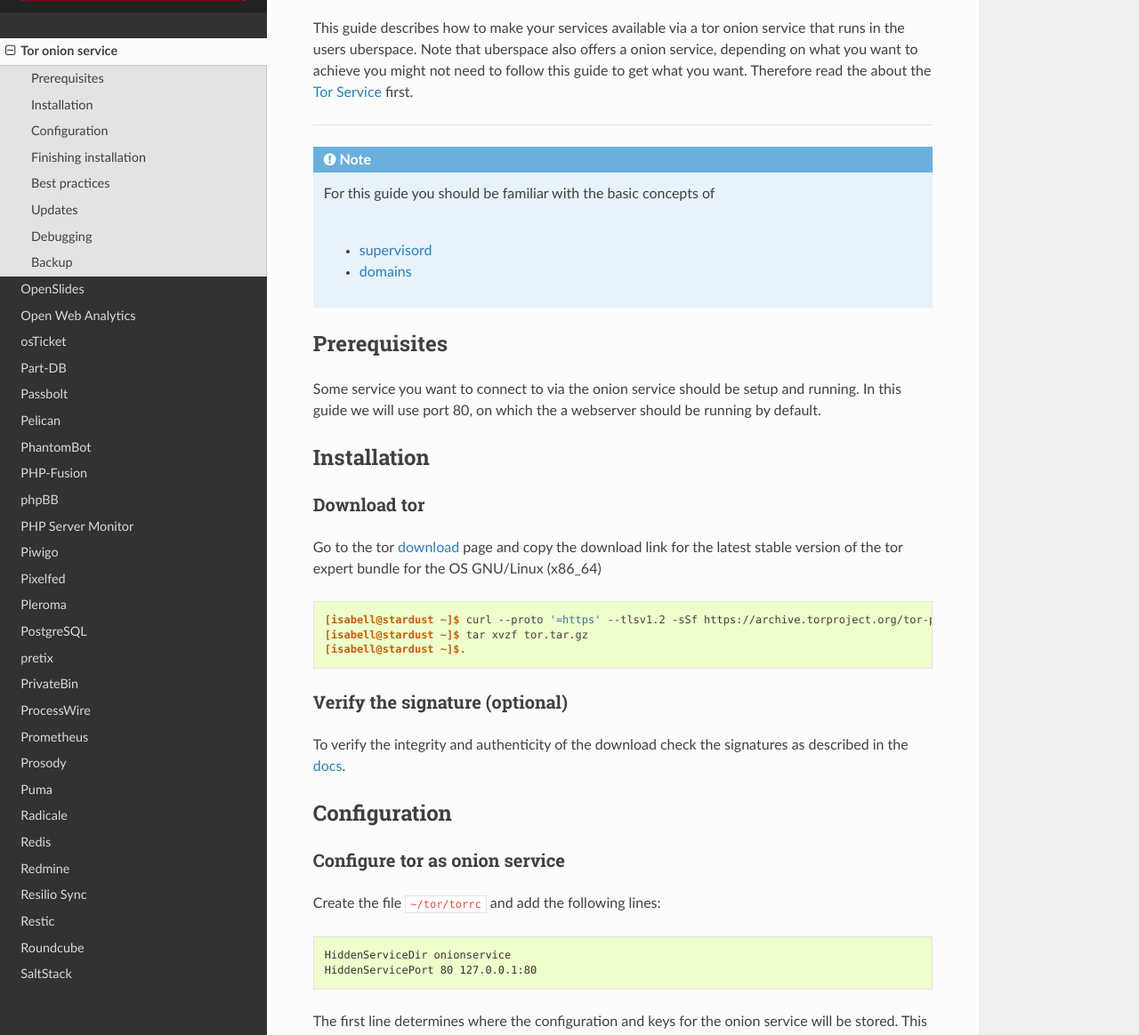
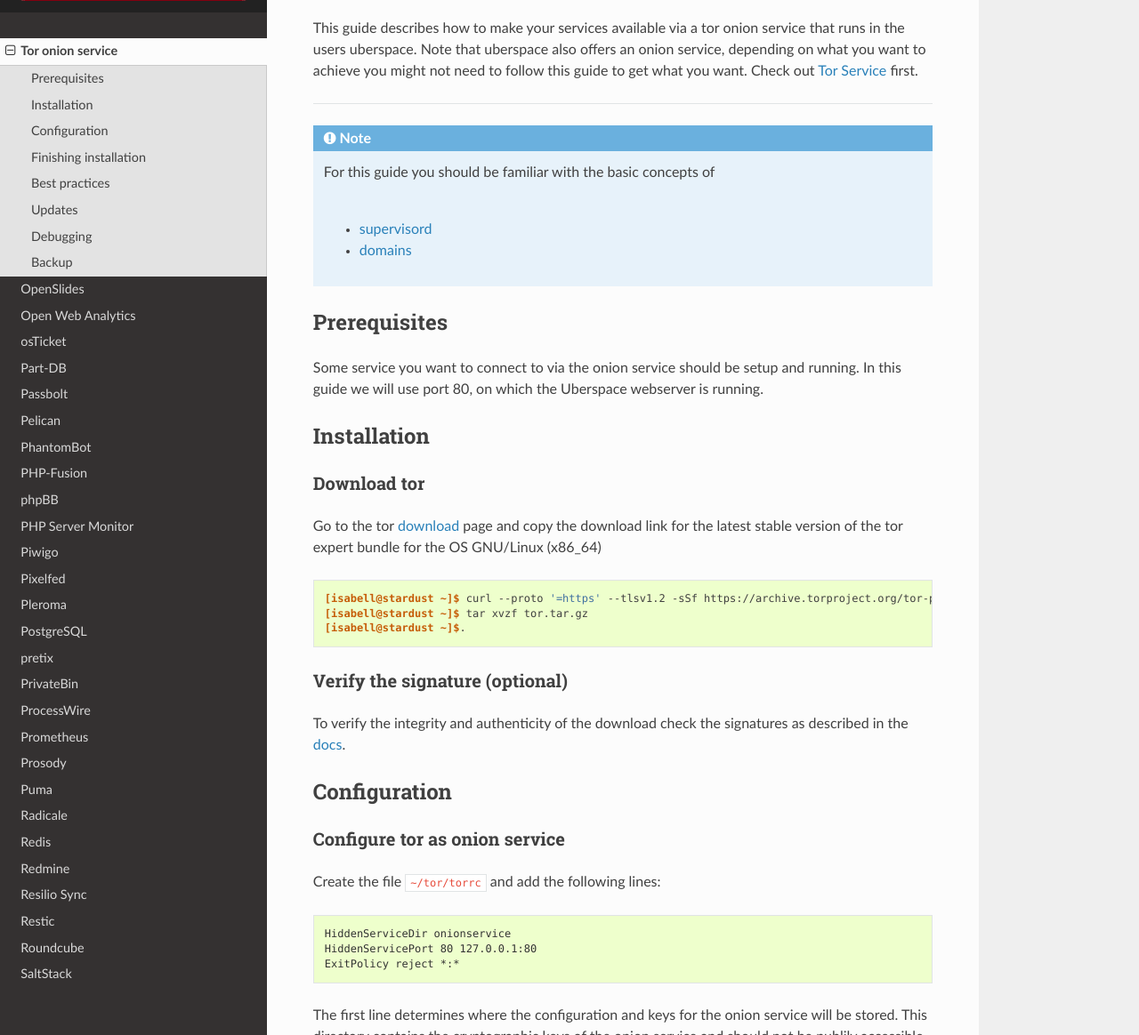
Before and after one commit to Uberspace/lab, a Sphinx documentation site: the page built from source/guide_onionservice.rst, in a window 1280 px wide and 1400 px high, scrolled down 260 px, cut to the strip 236-1400 px from the top of the window. Shown: the whole strip at 89% size. Built offline with Sphinx 7.4.7 and the Read the Docs theme 2.0.0, drawn with Linux system fonts in a browser that asks for light colours; some of the changed text lies outside the part shown.

```diff
--- a/source/guide_onionservice.rst
+++ b/source/guide_onionservice.rst
@@ -15,7 +15,7 @@ Tor onion service
 
 .. tag_list::
 
-This guide describes how to make your services available via a tor onion service that runs in the users uberspace. Note that uberspace also offers a onion service, depending on what you want to achieve you might not need to follow this guide to get what you want. Therefore read the about the :manual:`Tor Service <web-tor>` first.
+This guide describes how to make your services available via a tor onion service that runs in the users uberspace. Note that uberspace also offers an onion service, depending on what you want to achieve you might not need to follow this guide to get what you want. Check out :manual:`Tor Service <web-tor>` first.
 
 .. manual: :manual_anchor:`tor-onion-service`
 
@@ -30,7 +30,7 @@ This guide describes how to make your services available via a tor onion service
 Prerequisites
 =============
 
-Some service you want to connect to via the onion service should be setup and running. In this guide we will use port 80, on which the a webserver should be running by default.
+Some service you want to connect to via the onion service should be setup and running. In this guide we will use port 80, on which the Uberspace webserver is running.
 
 Installation
 ============
@@ -66,9 +66,13 @@ Create the file ``~/tor/torrc`` and add the following lines:
 ::
   HiddenServiceDir onionservice
   HiddenServicePort 80 127.0.0.1:80
+  ExitPolicy reject *:*
 
 The first line determines where the configuration and keys for the onion service will be stored.
 This directory contains the cryptographic keys of the onion service and should not be publily accessible.
+
+.. warning::
+  Do not remove or modify the ``ExitPolicy``. Uberspace does not allow Tor exit nodes.
 
 Set up the daemon
 -----------------
@@ -87,11 +91,7 @@ Create the file ``~/etc/services.d/tor-onion-service.ini`` with the following co
 Finishing installation
 ======================
 
-Start the service using:
-::
- [isabell@stardust ~]$ supervisorctl reread
- [isabell@stardust ~]$ supervisorctl start tor-onion-service
- [isabell@stardust ~]$.
+.. include:: includes/supervisord.rst
 
 To view your automatically generated .onion hostname
 ::
```
